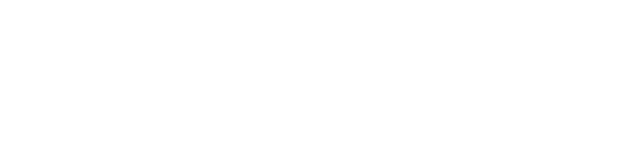
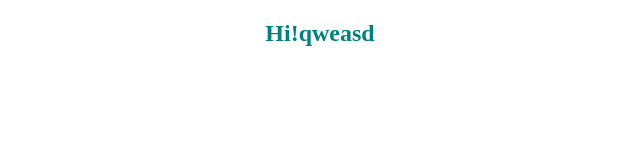
Before and after one commit to freshjsftm/fd-react-20-07, a plain HTML site: page index.html in a window 1280 px wide. Shown: the whole page, without its empty margins (320-960 px from the left). Drawn offline with nearby package versions, Linux system fonts and the light colour scheme.

Commit message:
Add class component

```diff
--- a/index.html
+++ b/index.html
@@ -5,6 +5,7 @@
     <meta http-equiv="X-UA-Compatible" content="IE=edge" />
     <meta name="viewport" content="width=device-width, initial-scale=1.0" />
     <title>REACT</title>
+    <link rel="stylesheet" href="./style.css">
     <script
       crossorigin
       src="https://unpkg.com/react@18/umd/react.development.js"
--- a/index.js
+++ b/index.js
@@ -0,0 +1,26 @@
+React;
+ReactDOM;
+class Heading extends React.Component {
+  render() {
+    const { titleElem, clName, children } = this.props;
+    console.log(this);
+    return React.createElement(
+      "h2",
+      {
+        title: titleElem,
+        className: clName,
+      },
+      "Hi!",
+      ...children
+    );
+  }
+}
+const container = document.getElementById("root");
+const element = React.createElement(
+  Heading,
+  { titleElem: "title for h2", clName: "heading" },
+  "qwe",
+  "asd"
+);
+
+ReactDOM.render(element, container);
--- /dev/null
+++ b/style.css
@@ -0,0 +1,4 @@
+.heading{
+  color:teal;
+  text-align: center;
+}
```
